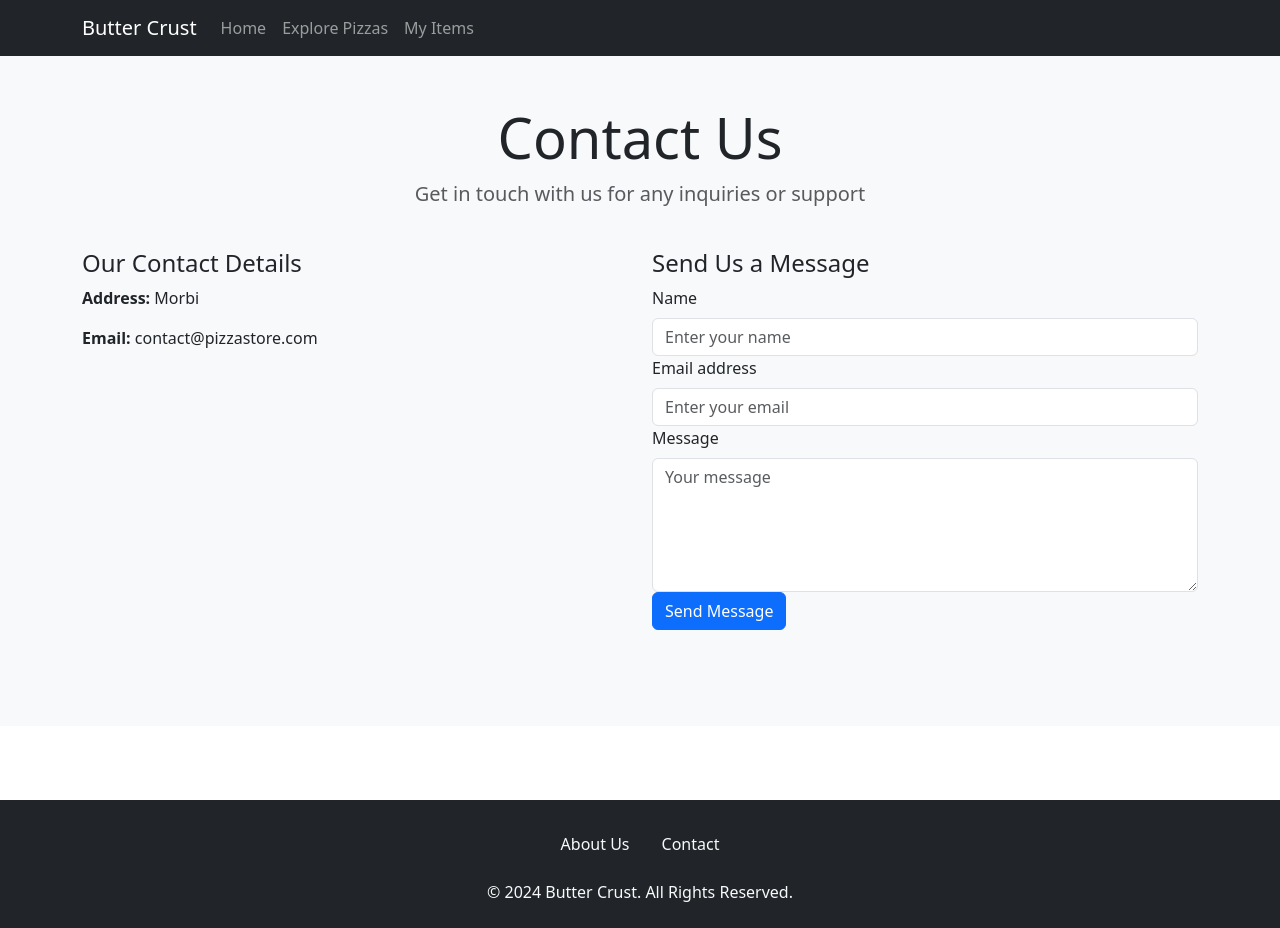
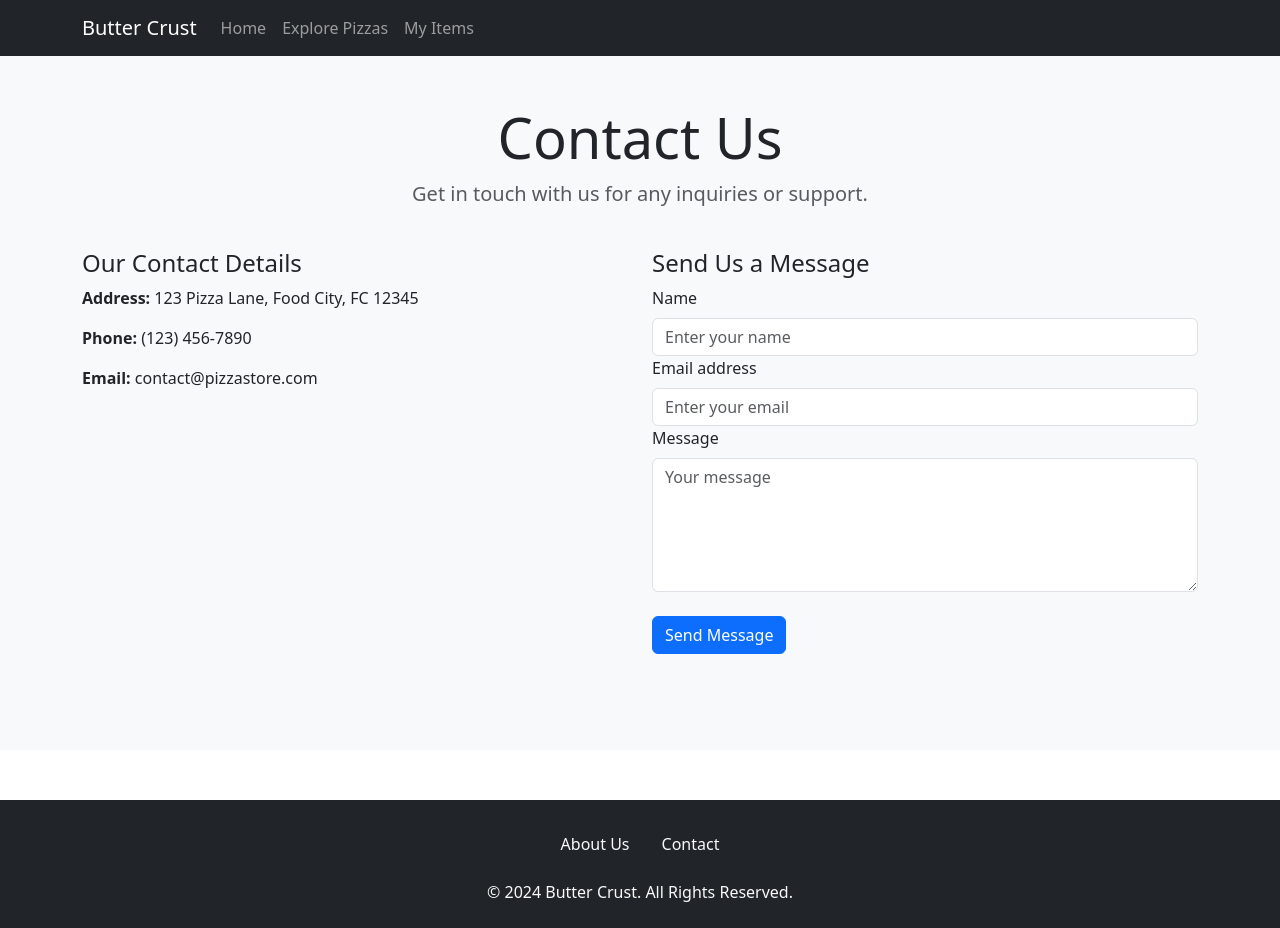
Before and after one commit to Meet-301/pizzastore, a React (Create React App) app: page /contact in a window 1280 px wide. Built offline with nearby package versions, Linux system fonts and the light colour scheme.

Commit message:
Aug 11, 2024, 9:14 AM

```diff
--- a/src/components/Contact.js
+++ b/src/components/Contact.js
@@ -10,7 +10,7 @@ const Contact = () => {
           <Col md={8} className="text-center mb-4">
             <h1 className="display-4">Contact Us</h1>
             <p className="lead text-muted">
-              Get in touch with us for any inquiries or support
+              Get in touch with us for any inquiries or support.
             </p>
           </Col>
         </Row>
@@ -19,7 +19,8 @@ const Contact = () => {
         <Row className="mb-5">
           <Col md={6} className="mb-4">
             <h2 className="h4">Our Contact Details</h2>
-            <p><strong>Address:</strong> Morbi</p>
+            <p><strong>Address:</strong> 123 Pizza Lane, Food City, FC 12345</p>
+            <p><strong>Phone:</strong> (123) 456-7890</p>
             <p><strong>Email:</strong> contact@pizzastore.com</p>
           </Col>
 
@@ -42,9 +43,11 @@ const Contact = () => {
                 <Form.Control as="textarea" rows={5} placeholder="Your message" required />
               </Form.Group>
 
-              <Button variant="primary" type="submit">
-                Send Message
-              </Button>
+              <div className="mt-4"> {/* Added margin-top here */}
+                <Button variant="primary" type="submit">
+                  Send Message
+                </Button>
+              </div>
             </Form>
           </Col>
         </Row>
```
